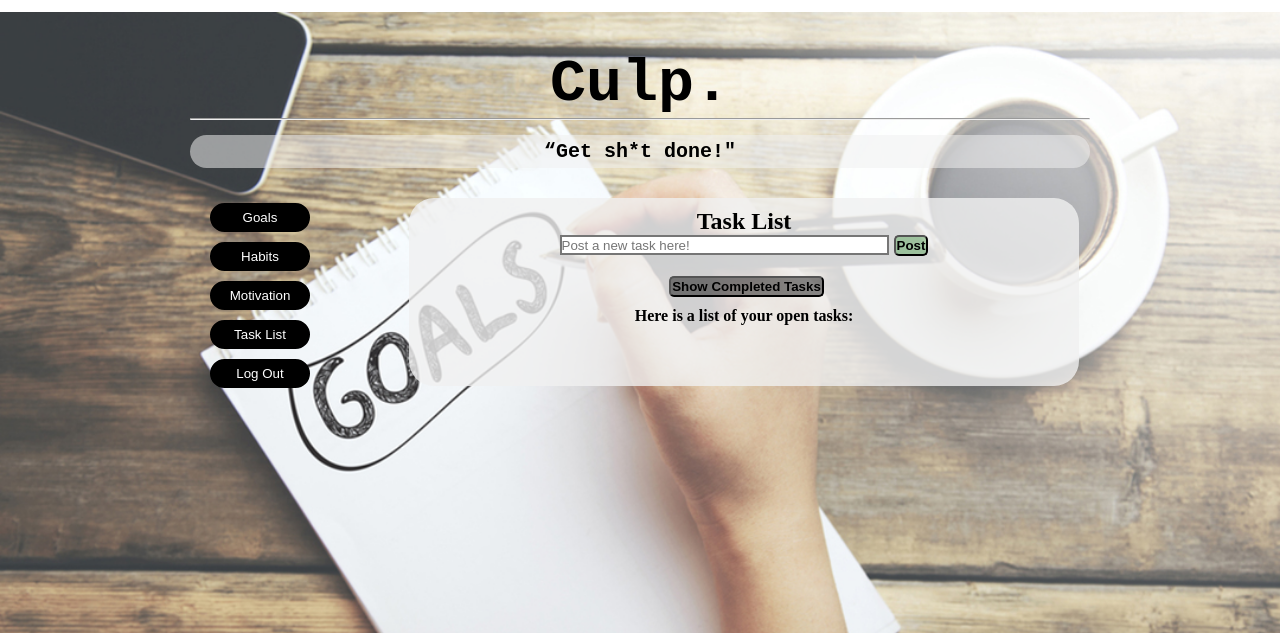
After one commit to Coding-Dojo-PnA-Jan2020/hkm_solo_project, a Flask app: template templates/todo.html in a window 1280 px wide. The commit adds this page. Shown: the top 633 px of the page. Run offline with Flask 2, Linux system fonts and the light colour scheme; the template is opened without the code that fills it, so the values that code supplies are empty.

Commit message:
version to submit v2

```diff
--- a/server.py
+++ b/server.py
@@ -233,5 +233,55 @@ def delete_motivation(motivation_id):
     mysql.query_db(query, data)
     return redirect("/motivation")
 
+@app.route('/tasks')
+def tasks():
+    if 'user_id' not in session:
+        return redirect('/')
+
+    mysql = connectToMySQL('culp')
+    query = 'SELECT * FROM users WHERE users.id = %(id)s'
+    data = {
+        'id': session['user_id']
+    }
+    user = mysql.query_db(query, data)
+
+    mysql = connectToMySQL('culp')
+    query = 'SELECT tasks.content, tasks.id, tasks.user_id, users.first_name FROM tasks JOIN users on tasks.user_id = users.id'
+    tasks = mysql.query_db(query)
+
+    return render_template('todo.html',users=user[0], tasks=tasks)
+
+@app.route('/new_tasks', methods=['POST'])
+def new_tasks():
+    is_valid = True
+
+    if 'user_id' not in session:
+        return redirect('/')
+
+    if len(request.form['task_list']) < 5:
+        is_valid = False
+        flash("A new task must be at least 5 characters long.")
+
+    if is_valid:
+        mysql = connectToMySQL('culp')
+        query = 'INSERT INTO tasks (content, user_id, created_at, updated_at) VALUES (%(tasks)s, %(id)s, now(), now())'
+        data = {
+            'tasks': request.form['task_list'],
+            'id': session['user_id']
+        }
+        motivation = mysql.query_db(query, data)
+    return redirect('/tasks')
+
+@app.route("/tasks/<tasks_id>/delete")
+def delete_tasks(tasks_id):
+
+    query = "DELETE FROM tasks WHERE id = %(tasks_id)s"
+    data = {
+        'tasks_id': tasks_id
+    }
+    mysql = connectToMySQL('culp')
+    mysql.query_db(query, data)
+    return redirect("/tasks")
+
 if __name__ == '__main__':
     app.run(debug=True)
--- a/static/css/style.css
+++ b/static/css/style.css
@@ -244,3 +244,39 @@ input[type='password'] {
     padding:1px;
     font-weight: bold;
 }
+
+.tasks_section {
+    margin-top:20px;
+    width: 650px;
+    min-height:100px;
+    overflow: scroll;
+}
+
+#tasks {
+    display: inline-block;
+    vertical-align: top;
+    margin: 15px 0px 0px 100px;
+    text-align: center;
+    background-color:#f1f0f0cc;
+    border-radius:25px;
+    padding:10px;
+}
+
+.tasks_section button {
+    margin-bottom:10px;
+    margin-left: 5px;
+    background-color: rgba(0, 0, 0, 0.452);
+    border-color: black;
+    border-radius: 5px;
+    padding:1px;
+    font-weight: bold;
+}
+
+.tasks_button {
+    margin-left: 5px;
+    background-color: rgba(0, 128, 0, 0.281);
+    border-color: black;
+    border-radius: 5px;
+    padding:1px;
+    font-weight: bold;
+}
--- a/templates/habits.html
+++ b/templates/habits.html
@@ -18,6 +18,7 @@
             <a href='/profile'><button>Goals</button></a>
             <a href='/habits'><button>Habits</button></a>
             <a href='/motivation'><button>Motivation</button></a>
+            <a href='/tasks'><button>Task List</button></a>
             <a href='/'><button>Log Out</button></a>
         </div>
         <div id='habits'>
--- a/templates/motivation.html
+++ b/templates/motivation.html
@@ -18,6 +18,7 @@
             <a href='/profile'><button>Goals</button></a>
             <a href='/habits'><button>Habits</button></a>
             <a href='/motivation'><button>Motivation</button></a>
+            <a href='/tasks'><button>Task List</button></a>
             <a href='/'><button>Log Out</button></a>
         </div>
         <div id='motivation'>
--- a/templates/profile.html
+++ b/templates/profile.html
@@ -18,6 +18,7 @@
             <a href='/profile'><button>Goals</button></a>
             <a href='/habits'><button>Habits</button></a>
             <a href='/motivation'><button>Motivation</button></a>
+            <a href='/tasks'><button>Task List</button></a>
             <a href='/'><button>Log Out</button></a>
         </div>
         <div id='profile'>
--- /dev/null
+++ b/templates/todo.html
@@ -0,0 +1,64 @@
+<!DOCTYPE html>
+<html lang="en">
+<head>
+    <meta charset="UTF-8">
+    <meta name="viewport" content="width=device-width, initial-scale=1.0">
+    <meta http-equiv="X-UA-Compatible" content="ie=edge">
+    <title>Culp. (n)</title>
+    <link rel='stylesheet' href='static/css/style.css'>
+    <script type="text/javascript" src= 'https://ajax.googleapis.com/ajax/libs/jquery/3.3.1/jquery.min.js'></script>
+    <script type="text/javascript">
+        $(document).ready(function(){
+
+            $('.complete_button').click(function(){
+                $('li').hide()
+            });
+
+            $('.show_button').click(function(){
+                $('li').show()
+            });
+        });
+    </script>
+</head>
+<body>
+    <div id='wrapper'>
+        <div id='header'>
+            <h1>Culp.</h1>
+            <hr>
+            <p>“Get sh*t done!"</p>
+        </div>
+        <div id='navigation'>
+            <a href='/profile'><button>Goals</button></a>
+            <a href='/habits'><button>Habits</button></a>
+            <a href='/motivation'><button>Motivation</button></a>
+            <a href='/tasks'><button>Task List</button></a>
+            <a href='/'><button>Log Out</button></a>
+        </div>
+        <div id='tasks'>
+            <h2>Task List</h2>
+            <form action='/new_tasks' method='post'>
+                {% with messages = get_flashed_messages() %}
+                    {% if messages %}
+                        {% for message in messages %}
+                            <p>{{message}}</p>
+                        {% endfor %}
+                    {% endif %}
+                {% endwith %}
+                <input type='text' name='task_list' placeholder='Post a new task here!'><input type='submit' value='Post' class ='tasks_button'>
+            </form>
+            <div class='tasks_section'>
+                <button class='show_button'>Show Completed Tasks</button>
+                <h4>Here is a list of your open tasks:</h4>
+                <br>
+                {% for tasks in tasks %}
+                {% if session['user_id'] == tasks.user_id %}
+                <li>{{tasks.content}}
+                <button class='complete_button'>Mark As Complete</button><a href='/tasks/{{tasks.id}}/delete'><button class='delete_button'>Delete</button></a>
+                </li>
+                {% endif %}
+                {% endfor %}
+            </div>
+        </div>
+    </div>
+</body>
+</html>
```
